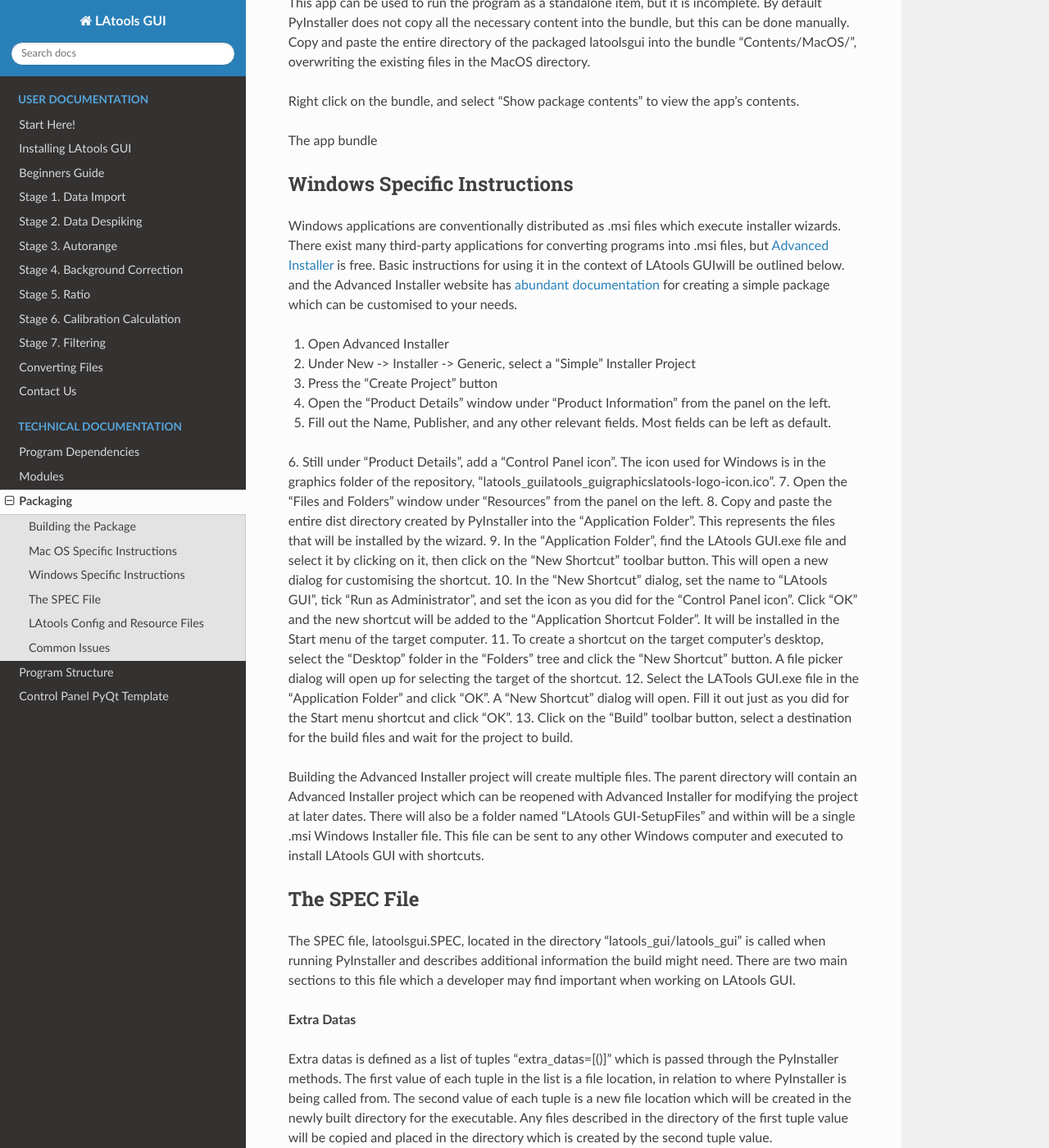
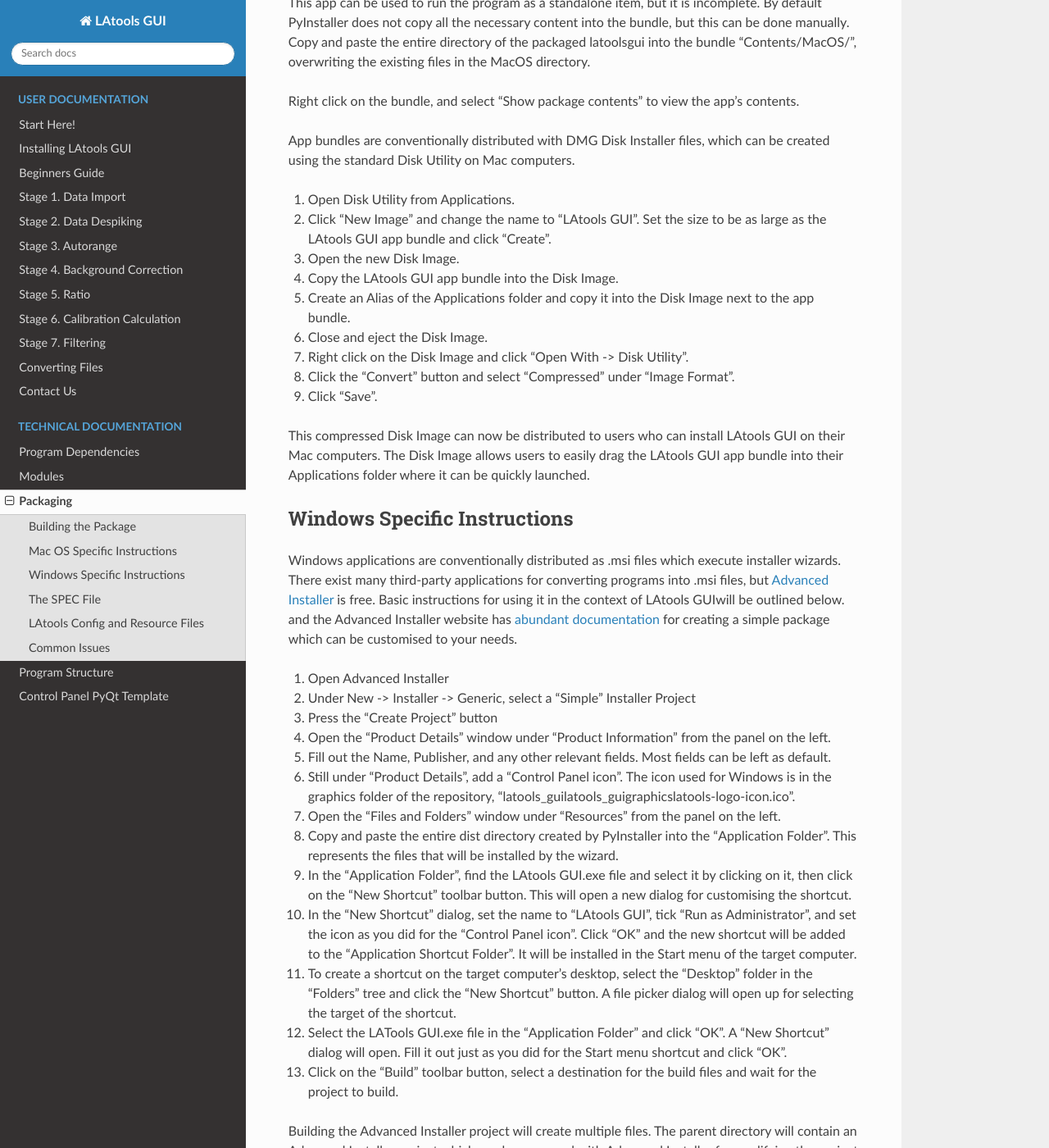
Before and after one commit to oscarbranson/latools_gui, a Sphinx documentation site: the page built from docs/source/backend/packaging.rst, in a window 1280 px wide and 1400 px high, scrolled down 1019 px. Shown: the whole window at 82% size. Built offline with Sphinx 7.4.7 and the Read the Docs theme 2.0.0, drawn with Linux system fonts in a browser that asks for light colours.

Commit message:
Added Mac specific packaging instructions.

```diff
--- a/docs/source/backend/packaging.rst
+++ b/docs/source/backend/packaging.rst
@@ -43,11 +43,26 @@
 
 Right click on the bundle, and select "Show package contents" to view the app's contents.
 
-The app bundle
+App bundles are conventionally distributed with DMG Disk Installer files, which can be created using the standard
+Disk Utility on Mac computers.
+
+1. Open Disk Utility from Applications.
+2. Click "New Image" and change the name to "LAtools GUI". Set the size to be as large as the LAtools GUI app bundle and click "Create".
+3. Open the new Disk Image.
+4. Copy the LAtools GUI app bundle into the Disk Image.
+5. Create an Alias of the Applications folder and copy it into the Disk Image next to the app bundle.
+6. Close and eject the Disk Image.
+7. Right click on the Disk Image and click "Open With -> Disk Utility".
+8. Click the "Convert" button and select "Compressed" under "Image Format".
+9. Click "Save".
+
+This compressed Disk Image can now be distributed to users who can install LAtools GUI on their Mac computers.
+The Disk Image allows users to easily drag the LAtools GUI app bundle into their Applications folder where it can
+be quickly launched.
 
 
 Windows Specific Instructions
-============================
+=============================
 
 Windows applications are conventionally distributed as .msi files which execute installer wizards. There exist
 many third-party applications for converting programs into .msi files, but
@@ -61,20 +76,13 @@
 3. Press the "Create Project" button
 4. Open the "Product Details" window under "Product Information" from the panel on the left.
 5. Fill out the Name, Publisher, and any other relevant fields. Most fields can be left as default.
-6. Still under "Product Details", add a "Control Panel icon". The icon used for Windows is in the graphics folder of the
-repository, "latools_gui\latools_gui\graphics\latools-logo-icon.ico".
+6. Still under "Product Details", add a "Control Panel icon". The icon used for Windows is in the graphics folder of the repository, "latools_gui\latools_gui\graphics\latools-logo-icon.ico".
 7. Open the "Files and Folders" window under "Resources" from the panel on the left.
-8. Copy and paste the entire dist directory created by PyInstaller into the "Application Folder". This represents the
-files that will be installed by the wizard.
-9. In the "Application Folder", find the LAtools GUI.exe file and select it by clicking on it, then click on the "New
-Shortcut" toolbar button. This will open a new dialog for customising the shortcut.
-10. In the "New Shortcut" dialog, set the name to "LAtools GUI", tick "Run as Administrator", and set the icon as
-you did for the "Control Panel icon". Click "OK" and the new shortcut will be added to the "Application Shortcut
-Folder". It will be installed in the Start menu of the target computer.
-11. To create a shortcut on the target computer's desktop, select the "Desktop" folder in the "Folders" tree and click
-the "New Shortcut" button. A file picker dialog will open up for selecting the target of the shortcut.
-12. Select the LATools GUI.exe file in the "Application Folder" and click "OK". A "New Shortcut" dialog will open.
-Fill it out just as you did for the Start menu shortcut and click "OK".
+8. Copy and paste the entire dist directory created by PyInstaller into the "Application Folder". This represents the files that will be installed by the wizard.
+9. In the "Application Folder", find the LAtools GUI.exe file and select it by clicking on it, then click on the "New Shortcut" toolbar button. This will open a new dialog for customising the shortcut.
+10. In the "New Shortcut" dialog, set the name to "LAtools GUI", tick "Run as Administrator", and set the icon as you did for the "Control Panel icon". Click "OK" and the new shortcut will be added to the "Application Shortcut Folder". It will be installed in the Start menu of the target computer.
+11. To create a shortcut on the target computer's desktop, select the "Desktop" folder in the "Folders" tree and click the "New Shortcut" button. A file picker dialog will open up for selecting the target of the shortcut.
+12. Select the LATools GUI.exe file in the "Application Folder" and click "OK". A "New Shortcut" dialog will open. Fill it out just as you did for the Start menu shortcut and click "OK".
 13. Click on the "Build" toolbar button, select a destination for the build files and wait for the project to build.
 
 Building the Advanced Installer project will create multiple files. The parent directory will contain an Advanced
```
